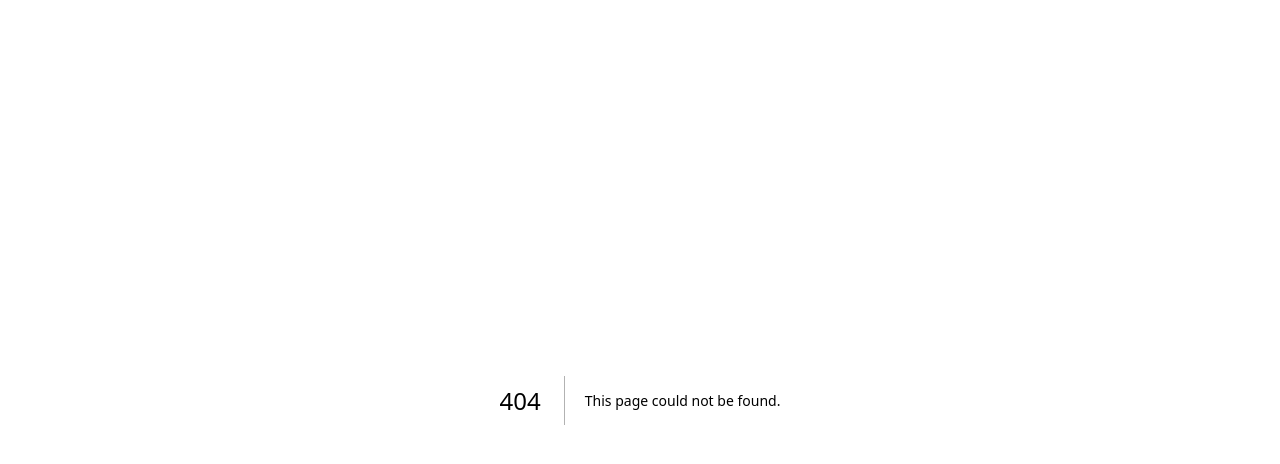
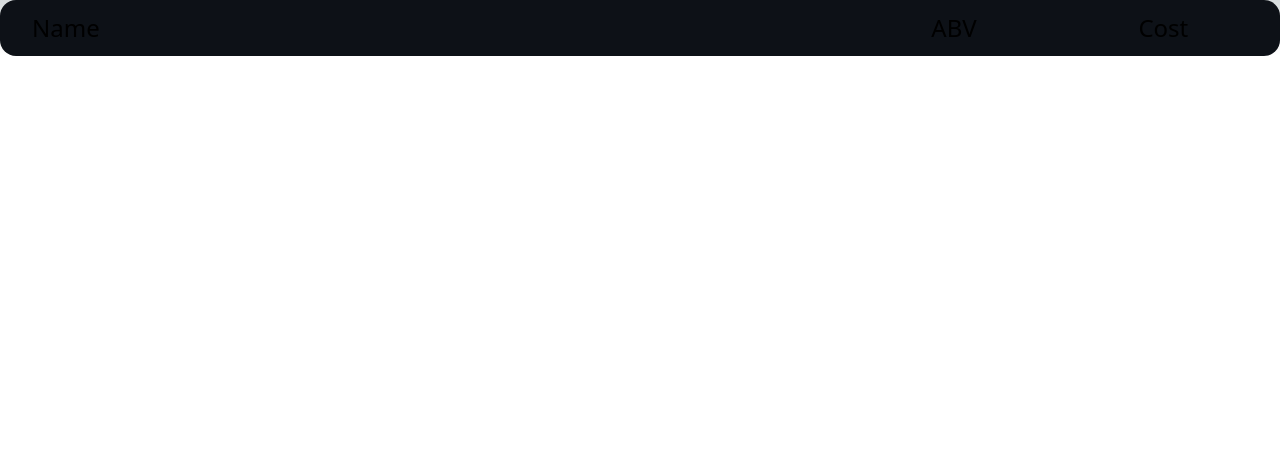
Before and after one commit to danielgoldelman/dgwhiskey, a Next.js app: page /allDrinks/nameAbvCostLine in a window 1280 px wide. Before the commit this address had no page. Shown: the top 464 px of the page. Built offline with nearby package versions, Linux system fonts and the light colour scheme.

Commit message:
type changes

```diff
--- a/pages/allDrinks/allDrinks.tsx
+++ b/pages/allDrinks/allDrinks.tsx
@@ -8,7 +8,9 @@ import TypesFilter from "./filters/types";
 import Abv from "./filters/abv";
 import Price from "./filters/price";
 import SearchBarFilters from "./filters/searchBarFilters";
-import { NameAbvCostLine, origins, types } from "./statics";
+
+import { origins, types } from "./statics";
+import NameAbvCostLine from "./nameAbvCostLine";
 
 export default function AllDrinks() {
   const [allDrinks, setAllDrinks] = useState<Drink[]>([]);
--- /dev/null
+++ b/pages/allDrinks/nameAbvCostLine.tsx
@@ -0,0 +1,19 @@
+import { FC } from "react";
+
+const NameAbvCostLine: FC = () => {
+  return (
+    <div className="flex rounded-2xl text-2xl bg-[#0d1117] p-3" key={"top"}>
+      <div className="w-4/6 pl-5" key={"topName"}>
+        Name
+      </div>
+      <div className="w-1/6 text-center" key={"topAbv"}>
+        ABV
+      </div>
+      <div className="w-1/6 text-center" key={"topPrice"}>
+        Cost
+      </div>
+    </div>
+  );
+};
+
+export default NameAbvCostLine
--- a/pages/allDrinks/statics.tsx
+++ b/pages/allDrinks/statics.ts
@@ -1,20 +1,4 @@
 import { ReviewedDrink } from "../static/interfaces";
-
-export const NameAbvCostLine = () => {
-  return (
-    <div className="flex rounded-2xl text-2xl bg-[#0d1117] p-3" key={"top"}>
-      <div className="w-4/6 pl-5" key={"topName"}>
-        Name
-      </div>
-      <div className="w-1/6 text-center" key={"topAbv"}>
-        ABV
-      </div>
-      <div className="w-1/6 text-center" key={"topPrice"}>
-        Cost
-      </div>
-    </div>
-  );
-};
 
 export const origins = {
   american: "American",
--- a/pages/drink.tsx
+++ b/pages/drink.tsx
@@ -1,6 +1,7 @@
 import Head from "next/head";
 import { useState, useEffect } from "react";
 import { useSearchParams } from "next/navigation";
+
 import { ReviewedDrink, Look, Taste, Linger } from "./static/interfaces";
 import GimmeDrinks from "./static/hold.json";
 import { defaultDrink } from "./allDrinks/statics";
```
